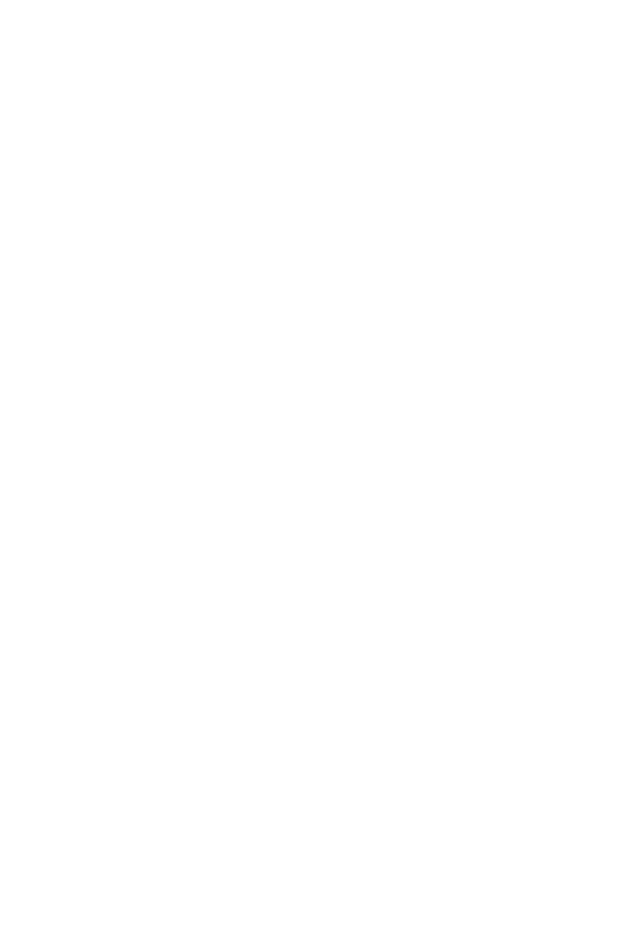
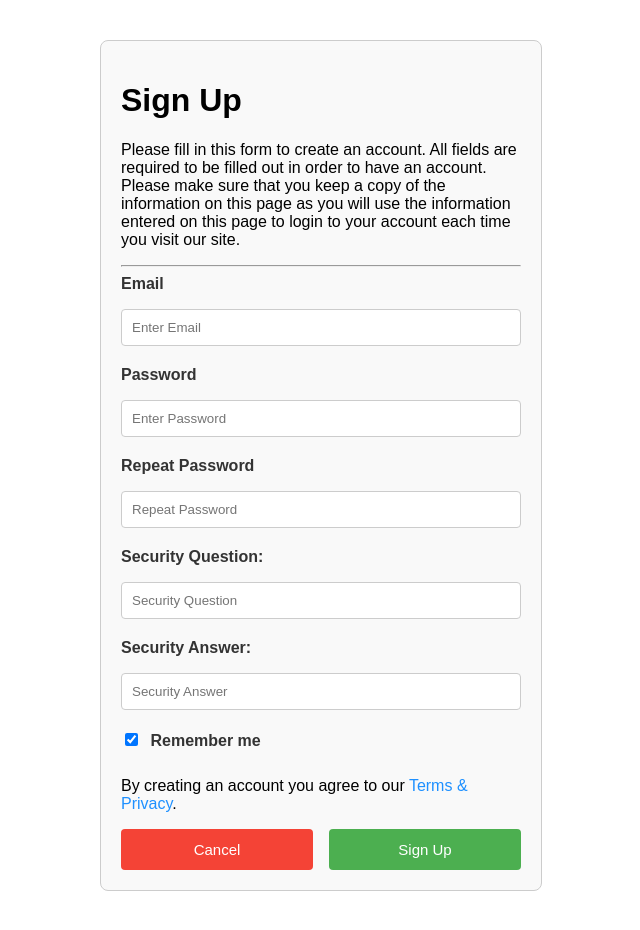
Before and after one commit to NQ-bit/The-Artist-in-Me-, a plain HTML site: page new-user.html in a window 1280 px wide. Shown: the whole page, without its empty margins (319-959 px from the left). Before the commit the page ends 800 px from the top, so only its background shows below. Drawn offline with Linux system fonts and the light colour scheme.

Commit message:
initial commit

```diff
--- a/new-user.html
+++ b/new-user.html
@@ -1,7 +1,129 @@
 <!DOCTYPE html>
 <html lang="en">
 
+<html>
 
+
+<body>
+<!--Put mySQL database in action once done.  -->
+<form action="" style="border:1px solid #ccc">
+  <div class="container">
+    <h1>Sign Up</h1>
+    <!-- Put all forms required as a text -->
+    <p>Please fill in this form to create an account. All fields are required to be filled out in order to have an account.
+       Please make sure that you keep a copy of the information on this page as you will use the information entered on this page to login to your account
+       each time you visit our site.
+    </p>
+    <hr>
+
+    <label for="email-id"><b>Email</b></label>
+    <input type="text" id= "email-id" placeholder="Enter Email" name="email" required>
+
+    <label for="psw"><b>Password</b></label>
+    <input type="password" id= "psw" placeholder="Enter Password" name="psw" required>
+
+    <label for="psw-repeat"><b>Repeat Password</b></label>
+    <input type="password" id= "psw-repeat" placeholder="Repeat Password" name="psw-repeat" required>
+
+    <label for="security-question"><b>Security Question:</b></label>
+    <input type="password" id= "security-question" placeholder="Security Question" name="security-question" required>
+
+    <label for="security-answer"><b>Security Answer:</b></label>
+    <input type="security-password" id= "security-answer" placeholder="Security Answer" name="security-answer" required>
+
+
+    <label>
+      <input type="checkbox" checked="checked" name="remember" style="margin-bottom:15px"> Remember me
+    </label>
+
+    <p>By creating an account you agree to our <a href="#" style="color:dodgerblue">Terms & Privacy</a>.</p>
+
+    <div class="clearfix">
+      <button type="button" class="cancelbtn" onfocus="enableKeyboardNav(this, 'index.html')" onclick="window.location.href='index.html'">Cancel</button>
+      <button type="submit" class="signupbtn">Sign Up</button>
+    </div>
+  </div>
+</form>
+
+<style>
+  /* General form styling */
+form {
+  width: 400px;
+  margin: 40px auto;
+  padding: 20px;
+  border: 1px solid #ccc;
+  border-radius: 8px;
+  background: #f9f9f9;
+  font-family: Arial, sans-serif;
+}
+
+/* Labels */
+label {
+  display: block;
+  margin-bottom: 8px;
+  font-weight: bold;
+  color: #333;
+}
+
+/* Inputs */
+input[type=text],
+input[type=password],
+input[type=security-password] {
+  width: 100%;
+  padding: 10px;
+  margin: 8px 0 20px 0;
+  border: 1px solid #ccc;
+  border-radius: 4px;
+  box-sizing: border-box;
+}
+
+/* Checkbox */
+input[type=checkbox] {
+  margin-right: 8px;
+}
+
+/* Buttons */
+button {
+  padding: 12px 20px;
+  border: none;
+  border-radius: 4px;
+  cursor: pointer;
+  font-size: 15px;
+}
+
+.cancelbtn {
+  background-color: #f44336;
+  color: white;
+  float: left;
+  width: 48%;
+}
+
+.signupbtn {
+  background-color: #4CAF50;
+  color: white;
+  float: right;
+  width: 48%;
+}
+
+/* Clearfix for button container */
+.clearfix::after {
+  content: "";
+  clear: both;
+  display: table;
+}
+
+/* Links */
+a {
+  color: dodgerblue;
+  text-decoration: none;
+}
+
+a:hover {
+  text-decoration: underline;
+}
+</style>
+
+</body>
 
 
 
--- a/styles.css
+++ b/styles.css
@@ -32,6 +32,7 @@
     justify-content: space-between;
     align-items: center;
 }
+
 nav ul {
     display: flex;
     list-style-type: none;
@@ -40,15 +41,19 @@
 nav ul li{
     margin:0 5px;
 }
+
 nav ul a{
+    position: relative;
+    display: inline-block;
     text-decoration: none;
-    padding: 0.3rem 1.3rem;
+    padding: 10px 20px;
     font-size: 17px;
     font-weight: bold;
     color: #151108;
     position: relative;
     z-index: 1;
 }
+
 nav ul a::after{
     content: "";
     width: 0%;
@@ -61,6 +66,8 @@
     z-index: -1;
     transition: 0.5s;
 }
+
+
 nav ul a:hover:after{
     width: 100%;
 }
@@ -93,7 +100,7 @@
 .main-content h1 {
     font-size: 60px;
     letter-spacing: 1px;
-    color: #494234;
+    color:aliceblue;
 }
 .main-content p{
     margin-top: 10px;
@@ -111,14 +118,6 @@
     background-color: #565248;
     color: white;
     cursor: pointer;
-}
-.swiper{
-    width: 20rem;
-}
-.swiper-slide{
-    display: flex;
-    align-items: center;
-    justify-content: center;
 }
 
 .buttons {
@@ -173,4 +172,79 @@
 
 .visitor-button:hover {
     background-color: #732d91;
+
 }
+
+
+/*CSS Code for sticky tab nav*/
+.sticky-header {
+  position: sticky;
+  top: 0;
+  background: #333;
+  padding: 10px;
+  z-index: 1000;
+}
+
+.sticky-header ul {
+  list-style: none;
+  margin: 0;
+  padding: 0;
+  display: flex;
+  justify-content: center;
+}
+
+.sticky-header li {
+  margin: 0 15px;
+}
+
+.sticky-header a {
+  color: white;
+  text-decoration: none;
+  font-weight: bold;
+}
+
+.sticky-header a:hover {
+  color: #ff9800;
+}
+
+html {
+  scroll-behavior: smooth; /* enables smooth scrolling */
+}
+
+section {
+  height: 100vh; /* demo: each section fills screen */
+  padding: 20px;
+}
+
+
+
+
+/* The alert message box */
+
+/*
+.alert {
+  padding: 20px;
+  background-color: #f44336; /* Red */
+ /* color: white;
+  margin-bottom: 15px;
+}*/
+
+/* The close button */
+/*
+.closebtn {
+  margin-left: 15px;
+  color: white;
+  font-weight: bold;
+  float: right;
+  font-size: 22px;
+  line-height: 20px;
+  cursor: pointer;
+  transition: 0.3s;
+}
+
+/* When moving the mouse over the close button */
+/*
+.closebtn:hover {
+  color: black;
+}
+*/
```
Also changed, not shown: index.html (+26 -20 lines), login.html (+110 -0 lines), visitor.html (+75 -6 lines).
